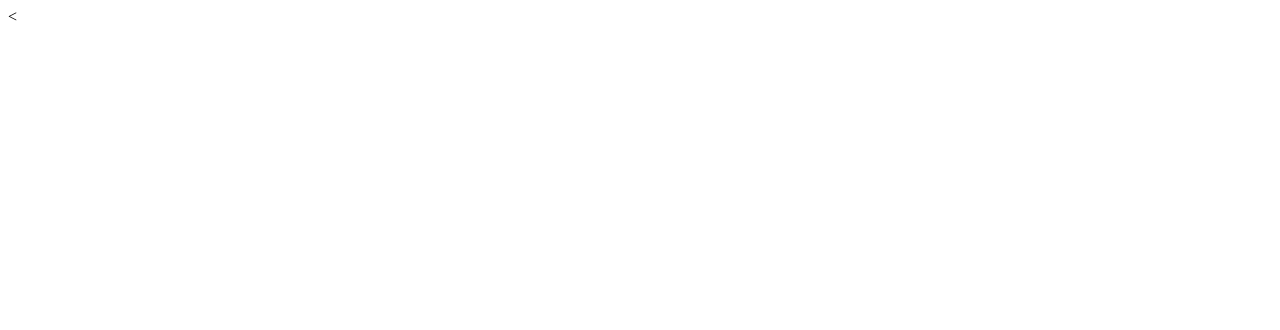
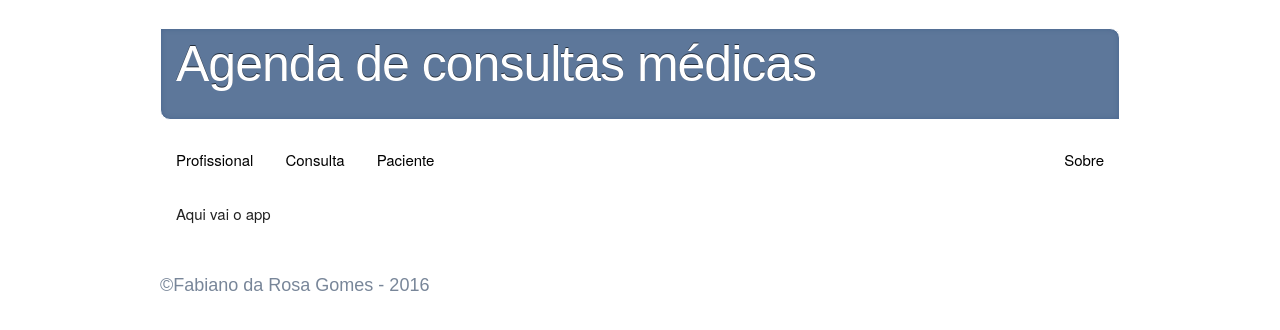
Before and after one commit to gomes-fdr/consultas-medicas, a website: page index.html in a window 1280 px wide. Drawn offline with nearby package versions, Linux system fonts and the light colour scheme.

Commit message:
Primeiro layout

```diff
--- a/css/style.css
+++ b/css/style.css
@@ -0,0 +1,54 @@
+header {
+	margin: 1em 0 0.5em 0;
+	font-weight: normal;
+	position: relative;
+	text-shadow: 0 -1px rgba(0,0,0,0.6);
+	font-size: 28px;
+	line-height: 40px;
+	background: #355681;
+	background: rgba(53,86,129, 0.8);
+	border: 1px solid #fff;
+	padding: 5px 15px;
+	color: white;
+	border-radius: 0 10px 0 10px;
+	box-shadow: inset 0 0 5px rgba(53,86,129, 0.5);
+	font-family: 'Muli', sans-serif;
+}
+
+nav ul {
+    list-style-type: none;
+    margin: 0;
+    padding: 0;
+    overflow: hidden;
+}
+
+nav li {
+    float: left;
+}
+
+nav li a {
+    display: block;
+    color: black;
+    text-align: center;
+    padding: 14px 16px;
+    text-decoration: none;
+}
+
+nav li a:hover {
+    background-color: #EDEDED;
+}
+
+main {
+	padding: 5px 15px;
+	border: 1px solid #fff;
+}
+
+footer {
+	margin: 1em 0 0.5em 0;
+	font-family: 'Titillium Web', sans-serif;
+	position: relative;
+	font-size: 18px;
+	line-height: 20px;
+	color: #788699;
+	font-family: 'Muli', sans-serif;
+}
--- a/index.html
+++ b/index.html
@@ -1,11 +1,37 @@
-<<!DOCTYPE html>
+<!DOCTYPE html>
 <html>
 <head>
 	<meta charset="UTF-8">
 
 	<title>Consultas médicas</title>
+
+	<script src="lib/components/zepto/zepto.js"></script>
+	<script src="lib/components/vue/dist/vue.js"></script>
+
+	<link rel="stylesheet" type="text/css" href="lib/components/skeleton/css/normalize.css">
+	<link rel="stylesheet" type="text/css" href="lib/components/skeleton/css/skeleton.css">
+	<link rel="stylesheet" type="text/css" href="css/style.css">
+
 </head>
 <body>
-
+	<div class="container">
+		<header>
+			<h1>Agenda de consultas médicas</h1>
+		</header>
+		<nav>
+			<ul>
+				<li><a href="#">Profissional</a></li>
+				<li><a href="#">Consulta</a></li>
+				<li><a href="#">Paciente</a></li>
+				<li style="float:right"><a href="#">Sobre</a></li>
+			</ul>
+		</nav>
+		<main>
+			<p>Aqui vai o app</p>
+		</main>
+		<footer>
+			<p>&copy;Fabiano da Rosa Gomes - 2016</p>
+		</footer>
+	</div>
 </body>
 </html>
```
